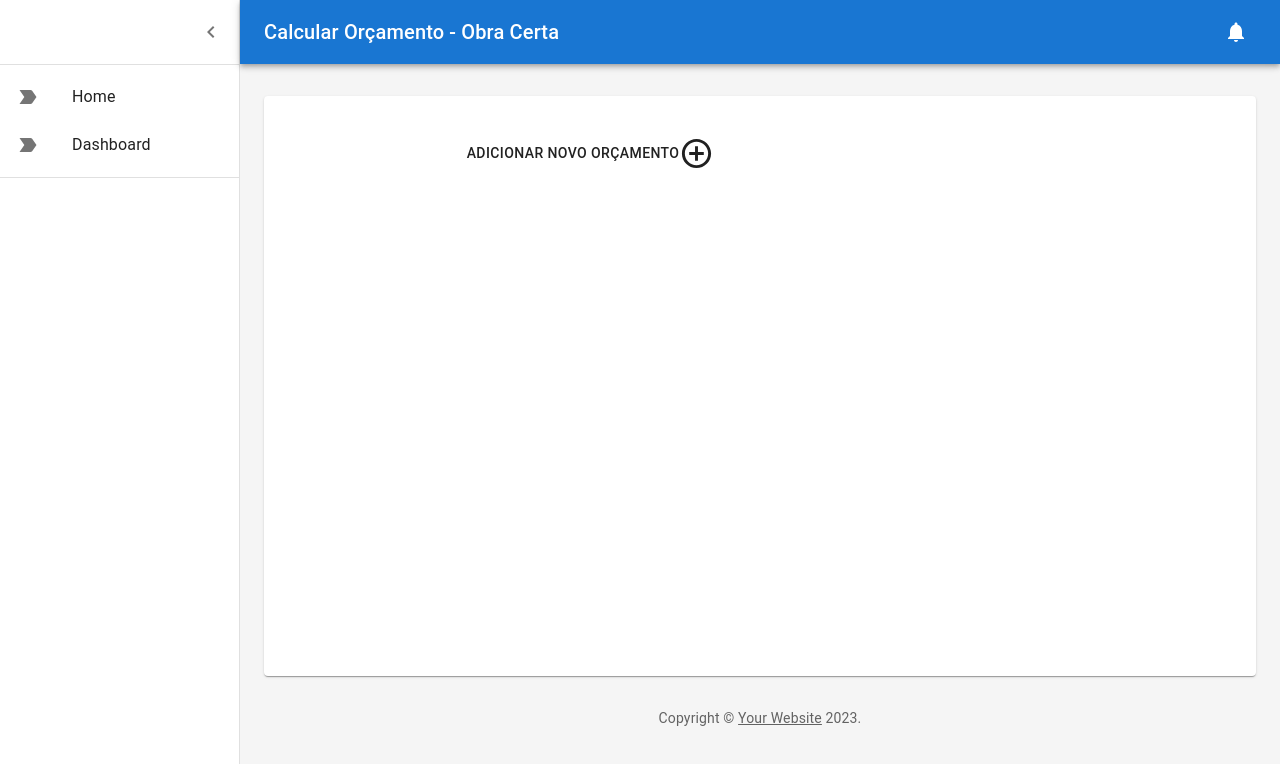
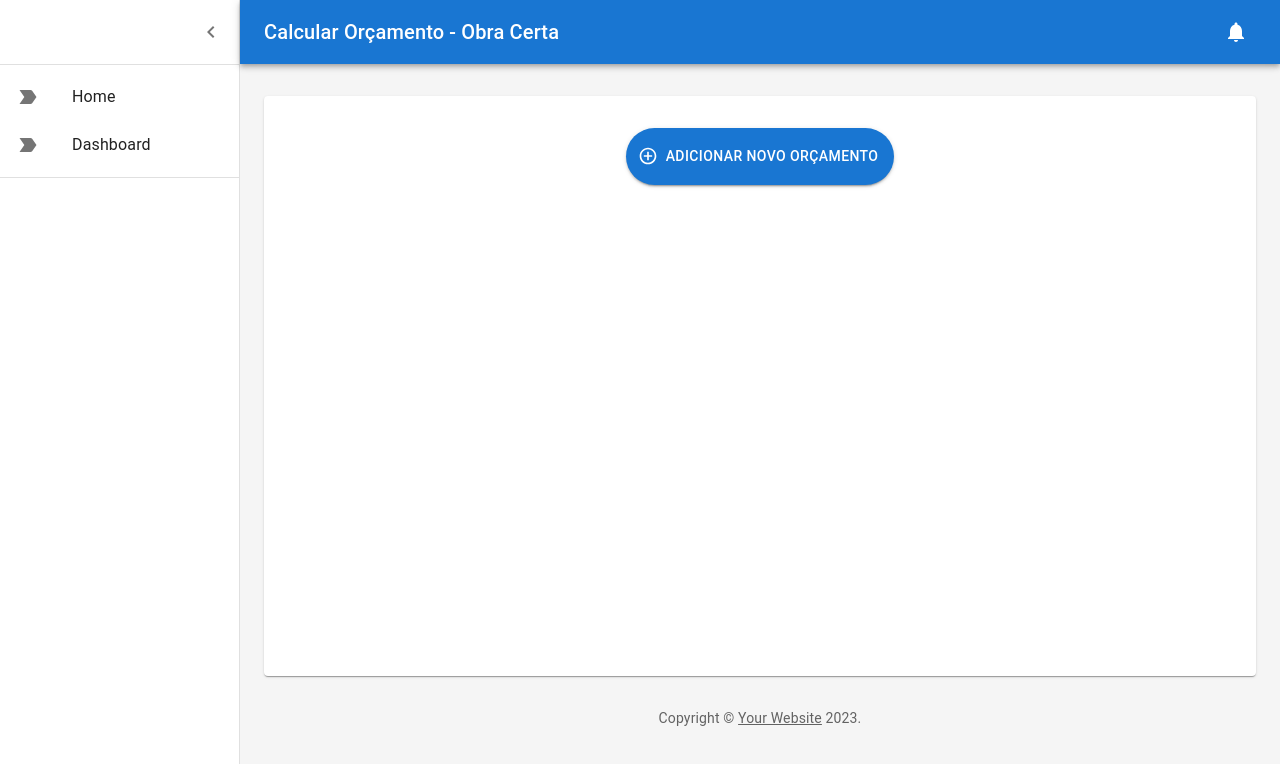
Before and after one commit to samuelcostab/construction-calculator, a React (Create React App) app: page / in a window 1280 px wide. Shown: the top 764 px of the page. Built offline with nearby package versions, Linux system fonts and the light colour scheme.

Commit message:
refactor: styling popup button

```diff
--- a/src/components/Dashboard.js
+++ b/src/components/Dashboard.js
@@ -173,14 +173,14 @@ function DashboardContent() {
         >
           <Toolbar />
           <Container maxWidth="lg" sx={{ mt: 4, mb: 4 }}>
-            <Grid container spacing={3}>
+            <Grid container spacing={12}>
               <Grid item xs={12} md={12} lg={12}>
                 <Paper
                   sx={{
                     p: 2,
                     display: "flex",
                     flexDirection: "column",
-                    alignItems: "start",
+                    alignItems: "center",
                     height: 580,
                   }}
                 >
--- a/src/components/Popup/Popup.js
+++ b/src/components/Popup/Popup.js
@@ -104,20 +104,23 @@ function Popup({ onHandleCalcSubmit }) {
   return (
     <div>
       <Button
-        variant="outfiled"
+        xs={12}
+        variant="contained"
         onClick={handleClickOpen}
+        startIcon={<AddCircleOutlineIcon fontSize="large"/>}
+        color="primary"
         sx={{
+          borderRadius: '30px',
           display: "flex",
           direction: "row",
           alignItems: "center",
           justifyContent: "space-between",
-          p: 3,
+          p: 2,
+          m: 2,
           position: "relative",
-          left: "55%"
         }}
       >
         {textResource.mainButtonTitle}
-        <AddCircleOutlineIcon fontSize="large"/>
       </Button>
       <Dialog open={open} onClose={handleClose}>
         <DialogTitle>{textResource.popupHeaderTitle}</DialogTitle>
```
